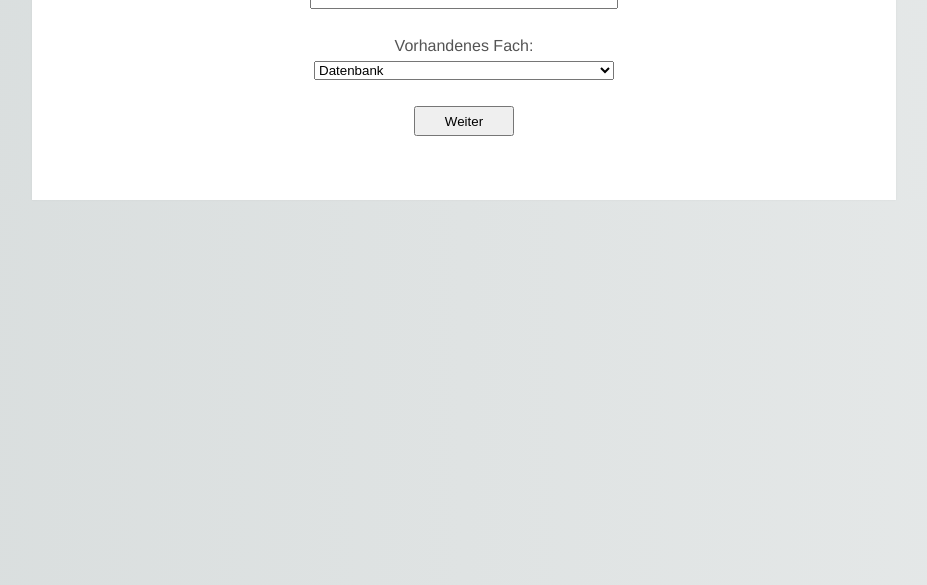
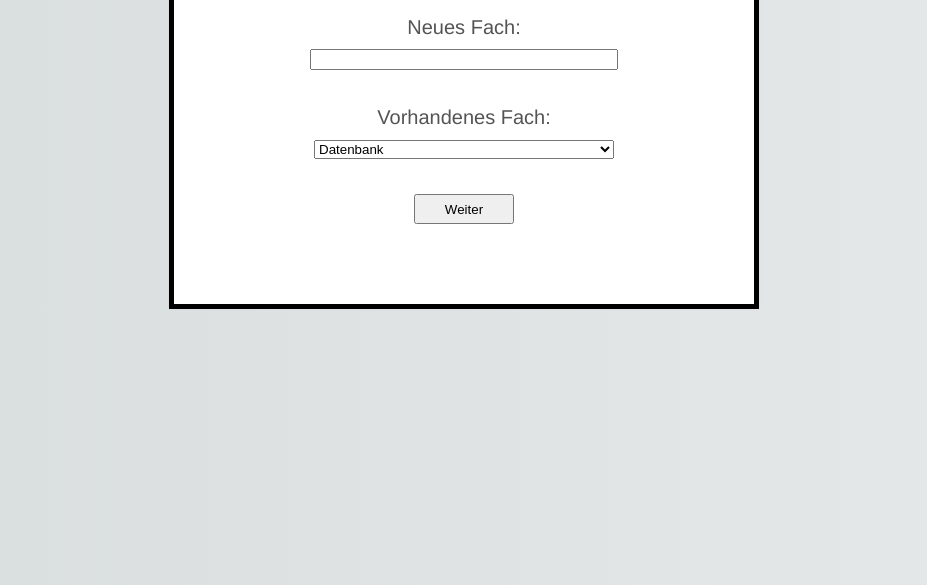
Before and after one commit to MarinJukic/Sprachdienstprojekt-FH-Aachen, a plain HTML site: page Webpage Dialearn/index.html in a window 1280 px wide. Shown: the part 215-800 px from the top of the page, without its empty margins (176-1103 px from the left). Drawn offline with Linux system fonts and the light colour scheme.

Commit message:
Add files via upload

```diff
--- a/Webpage Dialearn/main.css
+++ b/Webpage Dialearn/main.css
@@ -9,11 +9,14 @@ body {
     box-shadow: 0 0 2px rgba(0, 0, 0, 0.06);
     color: #545454;
     font-family: "Helvetica Neue", Helvetica, Arial, sans-serif;
-    font-size: 16px;
+    font-size: 20px;
     line-height: 1.5;
     margin: 0 auto;
-    max-width: 800px;
+    max-width: 500px;
     padding: 2em 2em 4em;
+    border-style: solid;
+    border-width: 5px;
+    border-color: black
 }
 
 #main {
```
